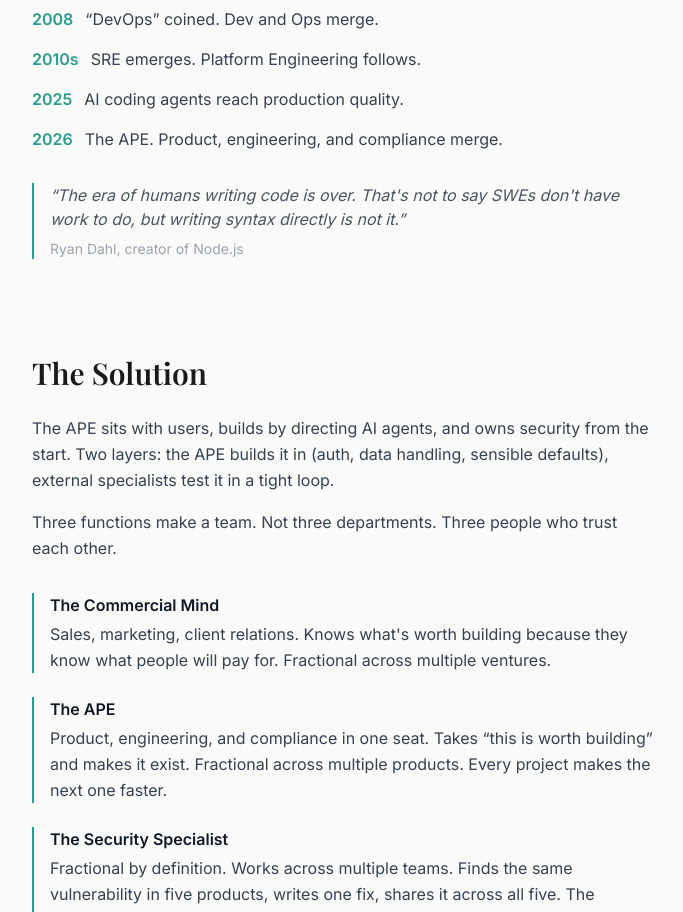
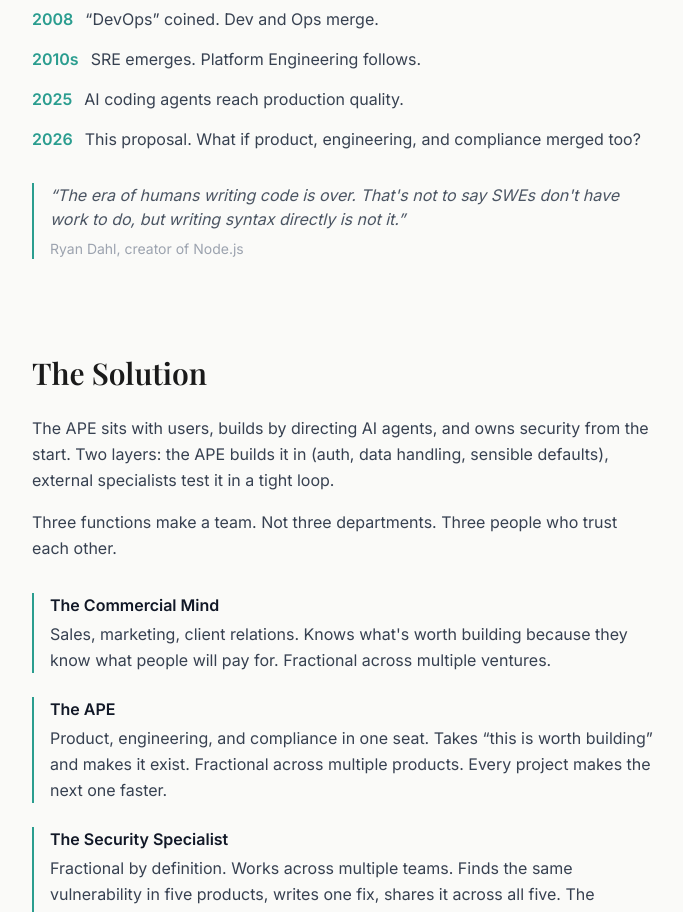
Before and after one commit to skyblue-will/ape-site, a Next.js app: page / in a window 1280 px wide. Shown: the part 1460-2372 px from the top of the page, without its empty margins (296-979 px from the left). Built offline with nearby package versions, Linux system fonts and the light colour scheme.

Commit message:
Timeline: APE is a proposal not an established thing

```diff
--- a/app/page.tsx
+++ b/app/page.tsx
@@ -80,7 +80,7 @@ export default function Home() {
           </li>
           <li className="flex gap-3">
             <span className="text-teal-accent font-semibold shrink-0">2026</span>
-            <span>The APE. Product, engineering, and compliance merge.</span>
+            <span>This proposal. What if product, engineering, and compliance merged too?</span>
           </li>
         </ul>
 
```
